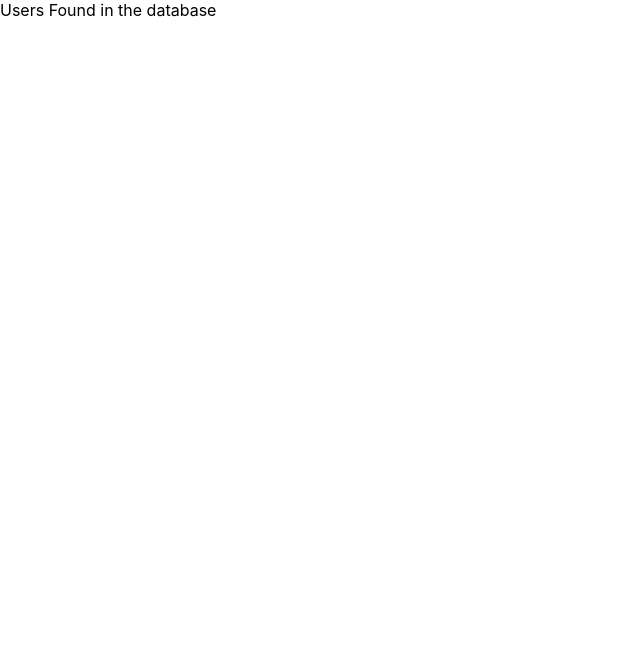
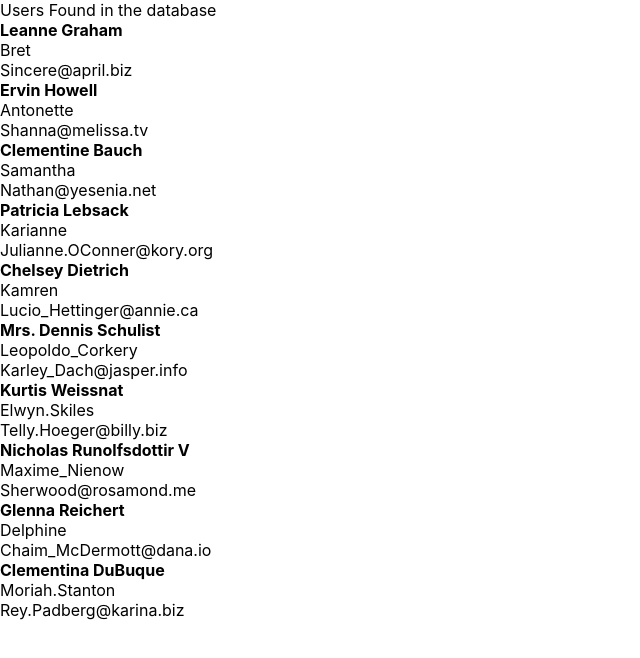
Before and after one commit to navetisyan/lazy-loading-app, a React (Create React App) app: page / in a window 1280 px wide. Shown: the top 658 px of the page, without its empty margins (0-640 px from the left). Built offline with nearby package versions, Linux system fonts and the light colour scheme.

Commit message:
load the data in home page

```diff
--- /dev/null
+++ b/src/components/users/users.component.jsx
@@ -0,0 +1,28 @@
+import { useState, useEffect } from 'react';
+import customData from '../../data/customData';
+
+const UsersList = () => {
+  const [data, setData] = useState();
+  useEffect(() => {
+    setData(customData);
+  }, []);
+
+  return (
+    <div>
+      {data &&
+        data.map((d) => {
+          return (
+            <div key={d.id}>
+              <div>
+                <strong>{d.name}</strong>
+                <div>{d.username}</div>
+                <div>{d.email}</div>
+              </div>
+            </div>
+          );
+        })}
+    </div>
+  );
+};
+
+export default UsersList;
--- /dev/null
+++ b/src/data/customData.js
@@ -0,0 +1,19 @@
+import posts from './posts.json';
+import users from './users.json';
+
+export default (() => {
+  console.log('customData intializing...');
+  const postsCollected = posts.reduce((aggr, post) => {
+    const { userId, ...otherProps } = post;
+    aggr[userId]
+      ? aggr[userId].push({ ...otherProps })
+      : (aggr[userId] = [{ ...otherProps }]);
+    return aggr;
+  }, {});
+
+  return users.map((user) => {
+    return { ...user, posts: postsCollected[user.id] };
+  });
+})();
+
+//export default customData;
--- a/src/routes/home/home.component.jsx
+++ b/src/routes/home/home.component.jsx
@@ -1,5 +1,20 @@
+import { lazy, Suspense } from 'react';
+const Users = lazy(() =>
+  import(
+    /* webpackChunkName: "lazy_users" */
+    '../../components/users/users.component'
+  )
+);
+
 const Home = () => {
-  return <div>Users Found in the database</div>;
+  return (
+    <div>
+      <Suspense fallback={'loading...'}>
+        <div>Users Found in the database</div>
+        <Users />
+      </Suspense>
+    </div>
+  );
 };
 
 export default Home;
```
Also changed, not shown: src/components/users/users.styles.jsx (added).
